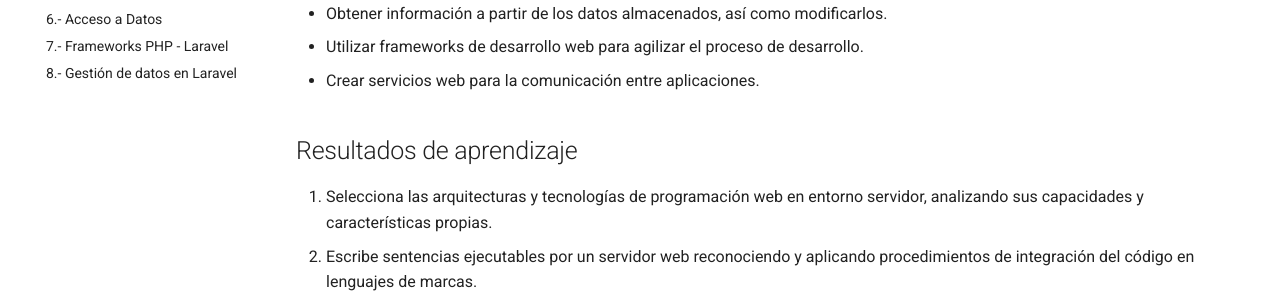
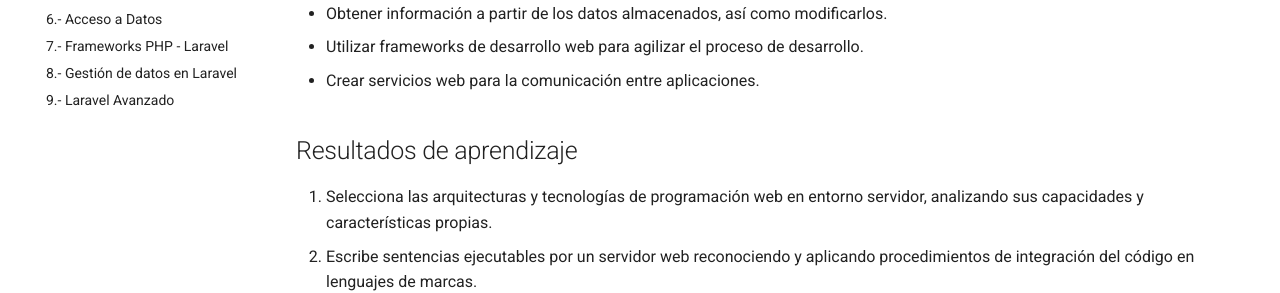
Before and after one commit to elblo/dwes2526, an MkDocs documentation site: the page built from docs/index.md, in a window 1280 px wide. Shown: the part 514-807 px from the top of the page. Built offline with MkDocs 1.6.1 and Material for MkDocs 9.7.7, drawn with Linux system fonts in a browser that asks for light colours.

Commit message:
Abierto tema 9

```diff
--- a/mkdocs.yml
+++ b/mkdocs.yml
@@ -12,7 +12,7 @@ nav:
   - "6.- Acceso a Datos": "06accesoDatos.md"
   - "7.- Frameworks PHP - Laravel": "07frameworks.md"
   - "8.- Gestión de datos en Laravel": "08laravelDatos.md"
-  #- "9.- Laravel Avanzado": "09laravelAvanzado.md"
+  - "9.- Laravel Avanzado": "09laravelAvanzado.md"
   #- "10.- Autenticación y autorización": "10laravelAutenticacion.md"
   # - "10.- Servicios REST": "10laravelRest.md"
   #- "Actividades resueltas": # Importante al ser categoría, NO enlazar a ningún md
```
